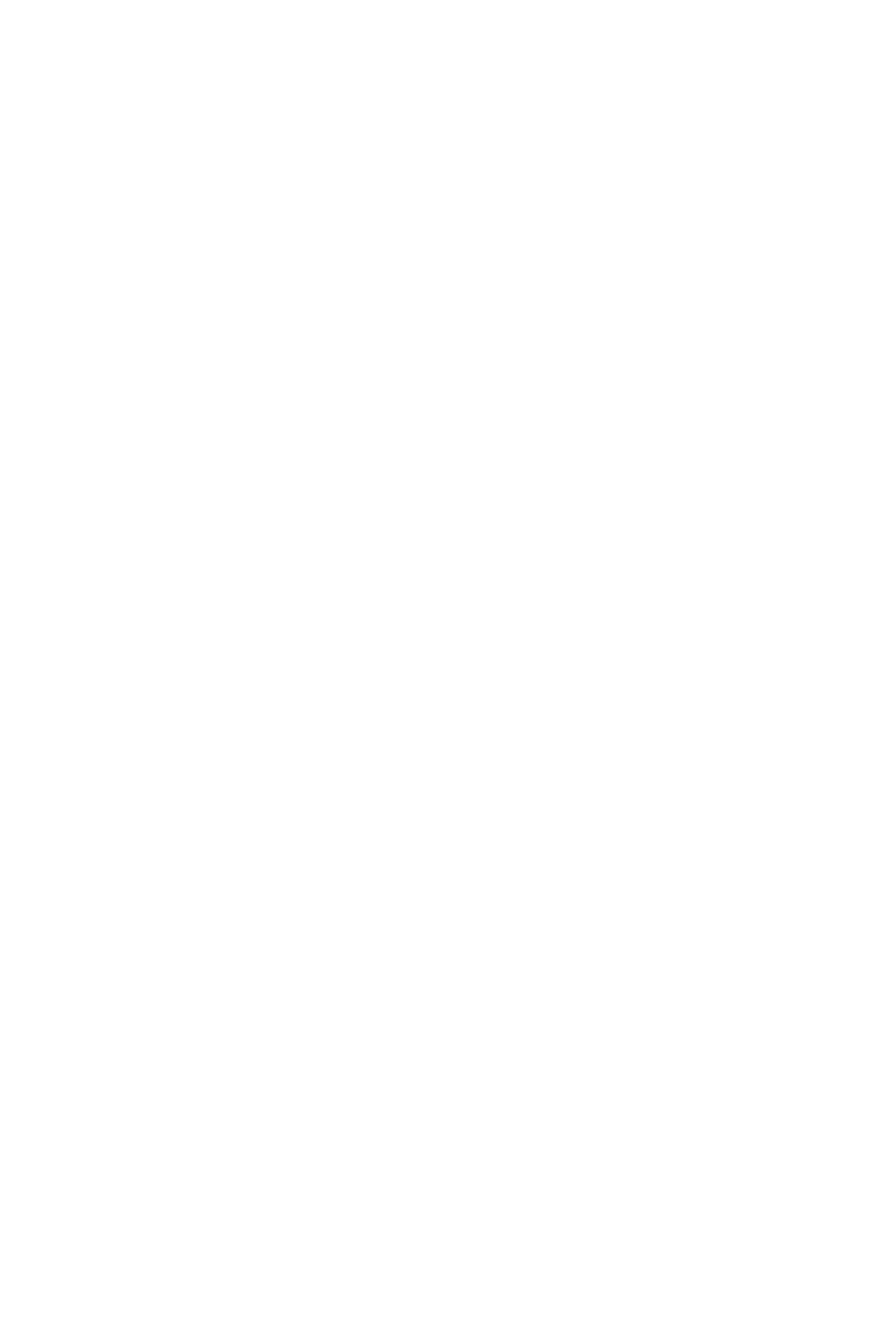
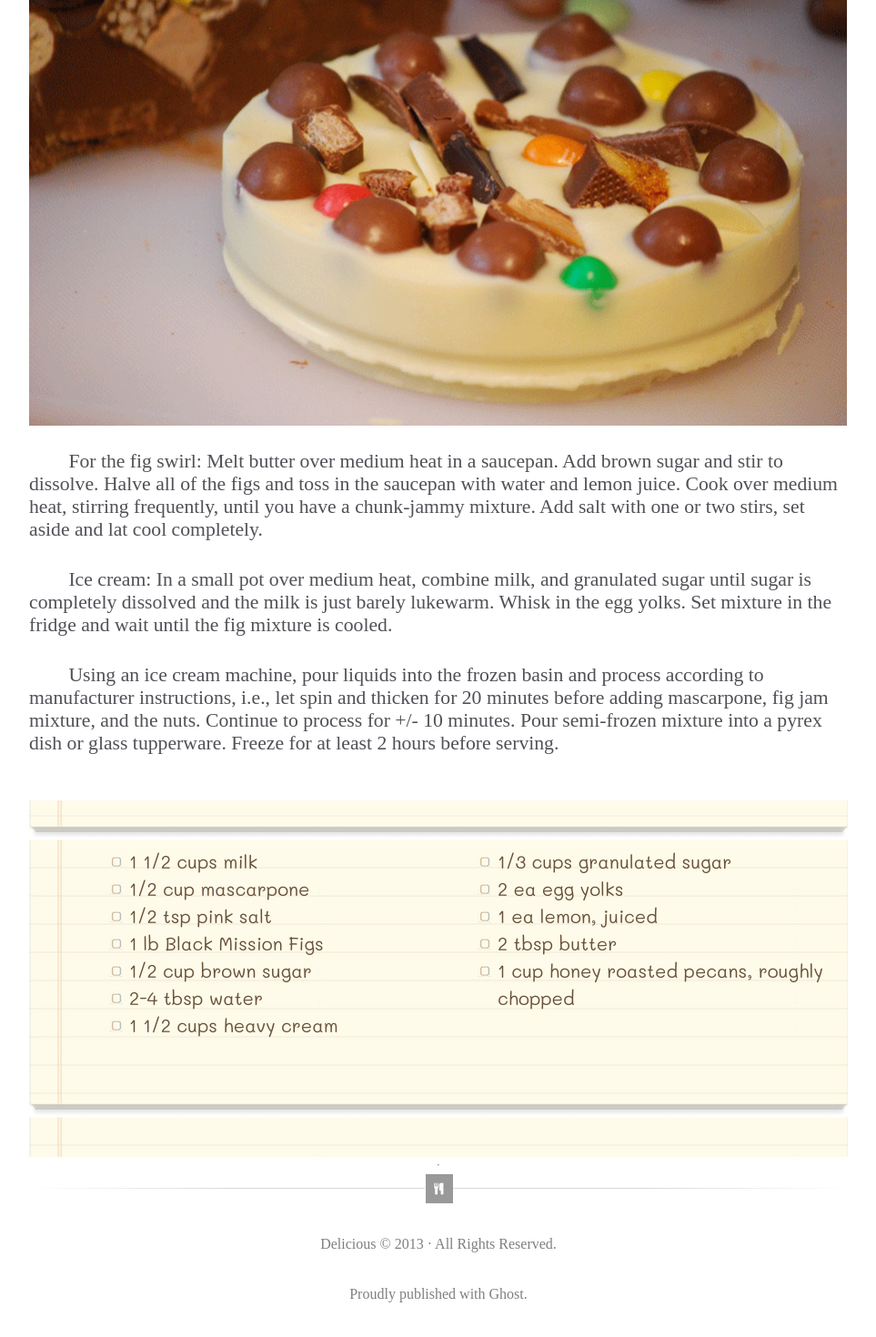
Before and after one commit to Andrew-Bray/lab-01-react-chocolate-pizza, a React (Create React App) app: page / in a window 1280 px wide. Shown: the part 400-1870 px from the top of the page at 91% size, without its empty margins (158-1121 px from the left). Before the commit the page ends 800 px from the top, so only its background shows below. Built offline with nearby package versions, Linux system fonts and the light colour scheme.

Commit message:
pushing current working state

```diff
--- a/src/App.css
+++ b/src/App.css
@@ -1,3 +1,10 @@
+@import url("https://fonts.googleapis.com/css2?family=Titillium+Web:wght@300&display=swap");
+@import url("https://fonts.googleapis.com/css2?family=Yellowtail&display=swap");
+@import url("https://fonts.googleapis.com/css2?family=IBM+Plex+Mono&display=swap");
+@import url("https://fonts.googleapis.com/css2?family=Crimson+Text&display=swap");
+@import url("https://fonts.googleapis.com/css2?family=Mali&display=swap");
+
+
 html {
   display: flex;
   justify-content: center;
@@ -9,24 +16,18 @@ body {
   --gutter: 30px;
   --footer-height: 25px;
 
-  /* font-family: 'Titillium Web', sans-serif; */
   font-family: 'Times New Roman', Times, serif;
   color: rgb(81, 80, 87);
   background-color: var(--color2);
-  /*display: flex;
-  flex-direction: column;
-  justify-content: center;*/
-  width: 1000px; /*hmmmmmm*/
-  height: 100%;
-
+  width: 900px;
+  max-width: 80%;
 }
 
 main {
-  display: flex;
-  flex-direction: column;
+  /* display: flex; */
+  /* flex-direction: column;
   justify-content: center;
-  align-items: center;
-
+  align-items: center; */
 }
 
 section {
@@ -34,9 +35,7 @@ section {
   flex-direction: column;
   justify-content: center;
   align-items: center;
-  width: 1000px;
-  max-width: 80%;
-}
+}p
 
 header {
   display: flex;
@@ -61,22 +60,27 @@ footer {
   margin-bottom: 15px;
 }
 
-.pizza-div > img {
+.pizza {
   width: 100%;
   height: auto;
-  display: inline-block;
 }
 
 .recipe-section {
   background-image: url('./other-assets/list-bg.png');
   background-position: center;
-  width: 1000px;
 }
+
+.recipe {
+  text-indent: 2em;
+  font-size: 1.13em;
+  margin-bottom: 30px;
+}
+
 .recipe-list {
   height: 300px;
-  padding-left: 130px;
-  padding-top: 60px;
-  padding-bottom: 20;
+  padding-left: 110px;
+  padding-top: 32px;
+  padding-bottom: 20px;
   columns: 2;
   font-family: 'Mali', cursive;
   font-size: 1.25rem;
@@ -93,22 +97,6 @@ footer {
   background-size: 4px 4px;
   overflow: hidden;
 }
-
-/*
-.recipe-section > img {
-  position: absolute;
-  background-position: center;
-  z-index: -1;
-  width: 1000px;
-  height: auto;
-}
-*/
-
-
-.body-heading, .body-top, .bottom, .recipe-section, .recipe-list, .body-main, main, body {
-  border: 2px solid red;
-}
-
 
 header > div {
   display: grid;
@@ -184,6 +172,7 @@ header > div {
 .citations {
   color: black;
   opacity: 50%;
+  margin-bottom: 60px;
 }
 
 .top-citation {
@@ -197,4 +186,5 @@ header > div {
 
 .bottom-citation {
   display: flex;
+  margin: 5px;
 }
--- a/src/App.js
+++ b/src/App.js
@@ -1,9 +1,8 @@
-import logo from './logo.svg';
 import './App.css';
 import Header from './Header.js'
-// import MainSection from './MainSection.js'
-// import Footer from './Footer.js'
-// import Citations from './Citations.js'
+import MainSection from './MainSection.js'
+import Footer from './Footer.js'
+import Citations from './Citations.js'
 
 
 import React, { Component } from 'react'
@@ -13,9 +12,10 @@ export default class App extends Component {
     return (
       <div>
         <Header />
-        {/* <MainSection />
+        <hr className="divider"></hr>
+        <MainSection />
         <Footer />
-        <Citations /> */}
+        <Citations />
       </div>
     )
   }
--- /dev/null
+++ b/src/ButtonList.js
@@ -0,0 +1,18 @@
+import React, { Component } from 'react'
+
+export default class ButtonList extends Component {
+    render() {
+        return (
+            <div className="social-media">
+            <img src="assets/fb-icon.png" />
+            <img src="assets/twit-icon.png" />
+            <img src="assets/gp-icon.png" />
+            <img src="assets/insta-icon.png" />
+            <img src="assets/flic-icon.png" />
+            <img src="assets/pint-icon.png" />
+            <img className="contact-icon" src="assets/rss-icon.png" />
+            <img src="assets/mail-icon.png" />
+        </div>
+        )
+    }
+}
--- a/src/Citations.js
+++ b/src/Citations.js
@@ -0,0 +1,16 @@
+import React, { Component } from 'react'
+
+export default class Citations extends Component {
+    render() {
+        return (
+            <section className="citations">
+                <div className="top-citation">
+                    <p>Delicious &copy; 2013 &#183; All Rights Reserved.</p>
+                </div>
+                <div className="bottom-citation">
+                    <p>Proudly published with Ghost.</p>
+                </div>
+            </section>
+        );
+    }
+}
--- a/src/Footer.js
+++ b/src/Footer.js
@@ -0,0 +1,13 @@
+import React, { Component } from 'react'
+
+export default class Footer extends Component {
+    render() {
+        return (
+            <footer>
+                <hr className="bottom-divider-r"/>
+                <img src="assets/small-logo.png"/>
+                <hr className="bottom-divider-l"/>
+            </footer>
+        )
+    }
+}
--- a/src/Header.js
+++ b/src/Header.js
@@ -1,4 +1,5 @@
 import React, { Component } from 'react'
+import ButtonList from './ButtonList.js';
 
 export default class Header extends Component {
     render() {
@@ -16,16 +17,7 @@ export default class Header extends Component {
                     </div>
                 </div>
                 <div className="social-media-div">
-                    <div className="social-media">
-                        <img src="assets/fb-icon.png" />
-                        <img src="assets/twit-icon.png" />
-                        <img src="assets/gp-icon.png" />
-                        <img src="assets/insta-icon.png" />
-                        <img src="assets/flic-icon.png" />
-                        <img src="assets/pint-icon.png" />
-                        <img className="contact-icon" src="assets/rss-icon.png" />
-                        <img src="assets/mail-icon.png" />
-                    </div>
+                <ButtonList />
                 </div>
             </div>
         )
--- /dev/null
+++ b/src/IngredientItem.js
@@ -0,0 +1,9 @@
+import React, { Component } from 'react'
+
+export default class IngredientItem extends Component {
+    render() {
+        return (
+            <li>{this.props.amount}{this.props.name}</li>
+        )
+    }
+}
--- /dev/null
+++ b/src/IngredientList.js
@@ -0,0 +1,25 @@
+import React, { Component } from 'react'
+import IngredientItem from './IngredientItem.js';
+
+export default class IngredientList extends Component {
+    render() {
+        return (
+            <div className="recipe-section">
+                <ul className="recipe-list">
+                    <IngredientItem amount='1 1/2 cups ' name='milk' />
+                    <IngredientItem amount='1/2 cup ' name='mascarpone' />
+                    <IngredientItem amount='1/2 tsp ' name='pink salt' />
+                    <IngredientItem amount='1 lb ' name='Black Mission Figs' />
+                    <IngredientItem amount='1/2 cup ' name='brown sugar' />
+                    <IngredientItem amount='2-4 tbsp ' name='water' />
+                    <IngredientItem amount='1 1/2 cups ' name='heavy cream' />
+                    <IngredientItem amount='1/3 cups ' name='granulated sugar' />
+                    <IngredientItem amount='2 ea ' name='egg yolks' />
+                    <IngredientItem amount='1 ea ' name='lemon, juiced' />
+                    <IngredientItem amount='2 tbsp ' name='butter' />
+                    <IngredientItem amount='1 cup ' name='honey roasted pecans, roughly chopped' />
+                </ul>
+            </div>
+        );
+    }
+}
--- a/src/MainSection.js
+++ b/src/MainSection.js
@@ -0,0 +1,39 @@
+import React, { Component } from 'react';
+import IngredientList from './IngredientList';
+
+export default class MainSection extends Component {
+    render() {
+        return (
+            <section className="main-section">
+                <div>
+                    <div className="body-heading">
+                    </div>
+                    <div className="body-top">
+                        Chocolate Pizza
+                    </div>
+                </div>
+                <div className="body-main">
+                    <div className="pizza-div">
+                        <img className="pizza" src="./assets/choco-pizza.png" />
+                    </div>
+                    <div>
+                        <p className="recipe">
+                            For the fig swirl: Melt butter over medium heat in a saucepan. Add brown sugar and stir to dissolve. Halve all of the figs and toss in the saucepan with water and lemon juice. Cook over medium heat, stirring frequently, until you have a chunk-jammy mixture. Add salt with one or two stirs, set aside and lat cool completely.
+                        </p>
+                        <p className="recipe">
+                            Ice cream: In a small pot over medium heat, combine milk, and granulated sugar until sugar is completely dissolved and the milk is just barely lukewarm. Whisk in the egg yolks. Set mixture in the fridge and wait until the fig mixture is cooled.
+                        </p>
+                        <p className="recipe">
+                            Using an ice cream machine, pour liquids into the frozen basin and process according to manufacturer instructions, i.e., let spin and thicken for 20 minutes before adding mascarpone, fig jam mixture, and the nuts. Continue to process for +/- 10 minutes. Pour semi-frozen mixture into a pyrex dish or glass tupperware. Freeze for at least 2 hours before serving.
+                        </p>
+                    </div>
+                </div>
+                {/* ingredient list with data prop */}
+                <IngredientList />
+                <hr/>
+                <div className="bottom">
+                </div>
+            </section>
+        );
+    }
+}
```
